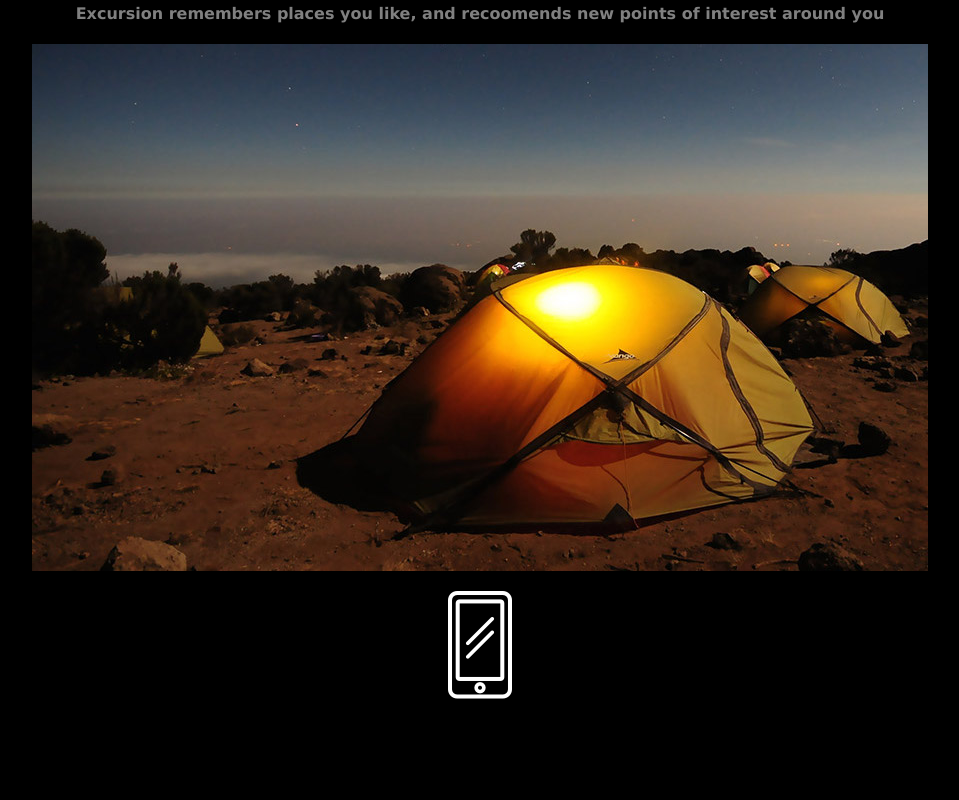
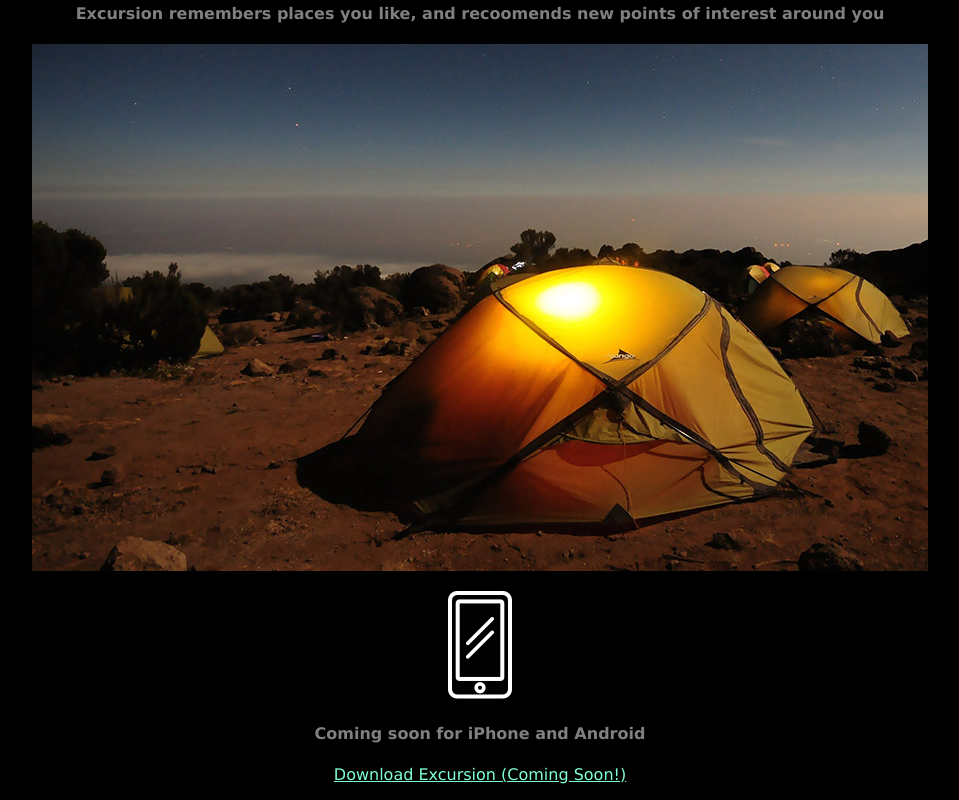
Before and after one commit to elcontemplador/excursion-2, a plain HTML site: page index.html in a window 1280 px wide. Shown: the part 429-1229 px from the top of the page, without its empty margins (160-1119 px from the left). Before the commit the page ends 1148 px from the top, so only its background shows below. Drawn offline with Linux system fonts and the light colour scheme.

Commit message:
Añadido el texto de la parte inferior footer

```diff
--- a/index.html
+++ b/index.html
@@ -22,5 +22,7 @@
 
   <p><img src="resources/images/camp.jpg" alt="campamento"></p>
   <p><img src="resources/images/phone.png" alt="telefono"></p>
+  <h4 class="header--sub-header">Coming soon for iPhone and Android</h4>
+  <p> <a class="link--cta" href="#"> Download Excursion (Coming Soon!) </p> </p>
 
-</html>
+  </html>
```
